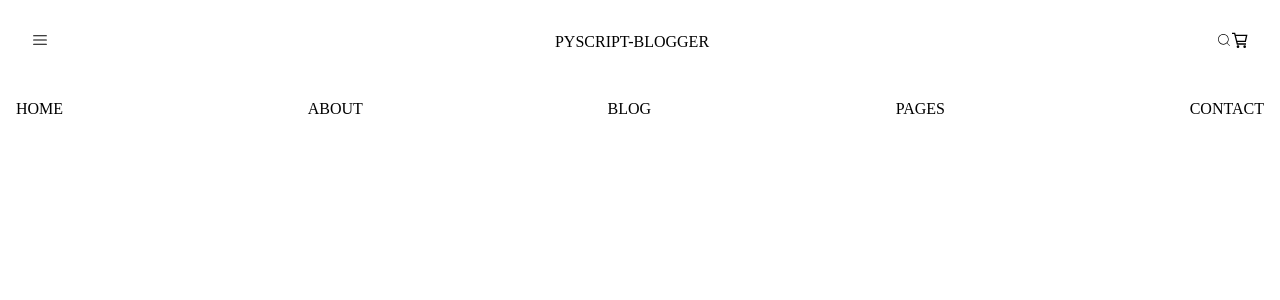
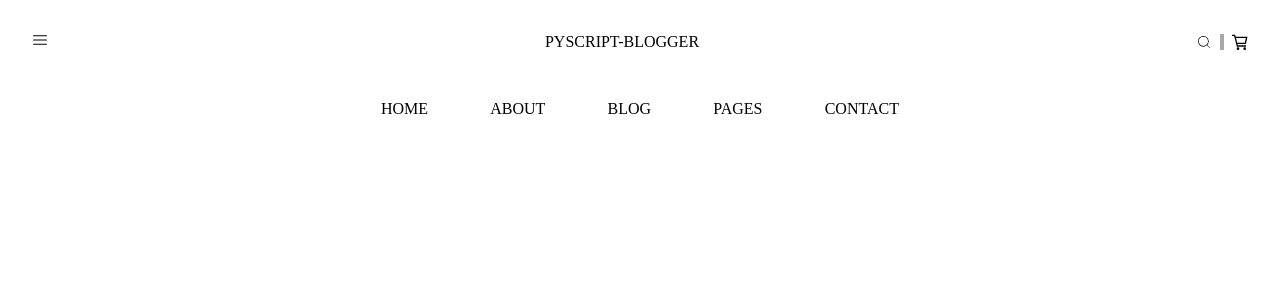
Before and after one commit to s08kaplan/Blog-App-React, a React (Vite) app in the folder blog-app-share/: page / in a window 1280 px wide. Shown: the top 300 px of the page. Built offline with nearby package versions, Linux system fonts and the light colour scheme.

Commit message:
carousel added

```diff
--- a/blog-app-share/src/App.jsx
+++ b/blog-app-share/src/App.jsx
@@ -1,6 +1,6 @@
 import Navbar from "./Components/NAVBAR/Navbar"
 import "./scss/_reset.scss"
-import "./Components/NAVBAR/Navbar.scss"
+
 
 
 
--- a/blog-app-share/src/Components/NAVBAR/Navbar.jsx
+++ b/blog-app-share/src/Components/NAVBAR/Navbar.jsx
@@ -15,18 +15,25 @@ const Navbar = () => {
   }
 
   const handleClose = (e) => {
+    console.log("handle close works");
+    console.log(modalRef.current);
+    console.log(e.target);
 if(modalRef.current && !modalRef.current.contains(e.target)){
+  console.log("closing the modal");
   setOpen(false)
-  console.log(modalRef.current);
-  console.log(e.target);
 }
+console.log(modalRef.current);
+console.log(e.target);
 
 useEffect(()=> {
-  document.addEventListener("click",handleClose)
+  console.log("event listener works");
+ if(open) {
+  window.addEventListener("click",handleClose)
+ }
 
-  return() => (document.removeEventListener("click",handleClose))
+  return() => (window.removeEventListener("click",handleClose))
 
-},[])
+},[open])
   }
 
   return (
@@ -38,6 +45,7 @@ useEffect(()=> {
         <div className="logo">PYSCRIPT-BLOGGER</div>
         <div className="nav-icons">
           <CiSearch />
+          <div className="divider"></div>
           <GrCart />
         </div>
       </div>
--- a/blog-app-share/src/Components/NAVBAR/Navbar.scss
+++ b/blog-app-share/src/Components/NAVBAR/Navbar.scss
@@ -8,7 +8,7 @@
   &.modal-active {
     .modal {
         width: 400px;
-
+       z-index: 20;
     }
 
   }
@@ -16,15 +16,26 @@
   & .container {
     @include flex(space-between,center);
     margin: 2rem;
+
+    & .nav-icons{
+      display: flex;
+      gap: .5rem;
+    }
+
+    & .divider {
+      border: 2px solid darkgray
+    }
   }
 
   & .main-ul {
     @include flex(space-between, center);
-    list-style: none;
+    width: 550px;
+    margin: auto;
+    // list-style: none;
     padding: 0;
     position: relative;
     // display: inline-block;
-    display: flex;
+    // display: flex;
     & :first-child:hover::after{
 content: "";
 width:100vw;
--- a/blog-app-share/src/scss/abstract/_mixins.scss
+++ b/blog-app-share/src/scss/abstract/_mixins.scss
@@ -8,14 +8,24 @@
 
 @mixin underlineEffect {
     position: relative;
-    &:hover::after {
+    display: inline-block;
+
+    &::after {
       content: "";
       position: absolute;
+      width: 100%;
+      height: 2px;
+      transform: scaleX(0);
       left: 0;
       bottom: 0;
-      width: 100%;
-      height: 2px;
+      transform-origin: bottom right;
+      transition: transform .25s ease-out;
       background-color: black;
+    }
+
+    &:hover::after{
+      transform: scaleX(1);
+      transform-origin: bottom left;
     }
   }
 
```
Also changed, not shown: blog-app-share/src/Components/CAROUSEL/Carousel.jsx (added, +26 -0 lines), blog-app-share/src/Components/CAROUSEL/Carousel.scss (added).
